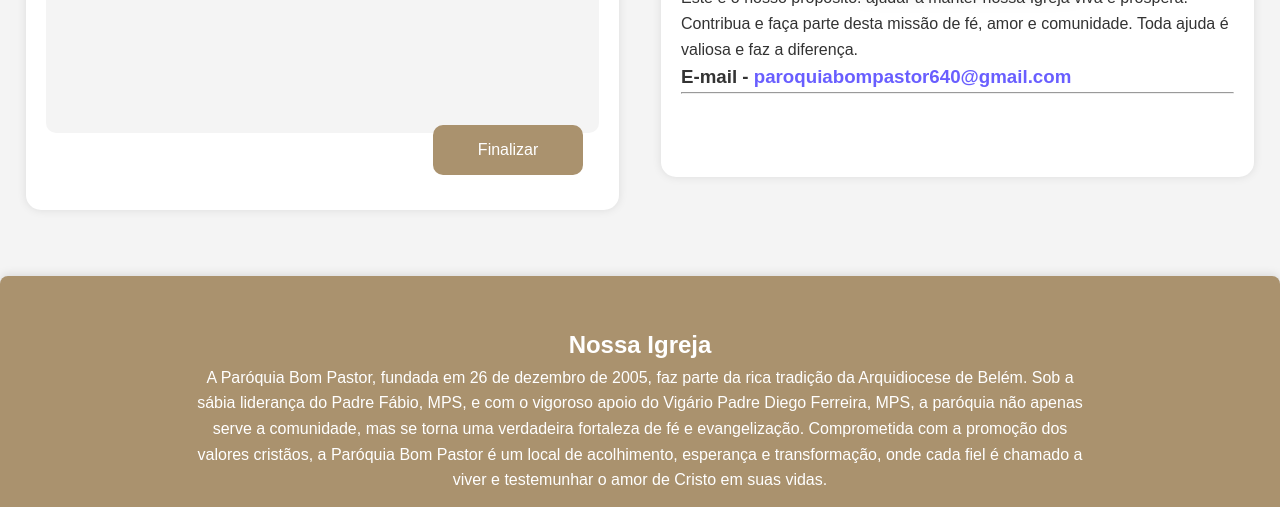
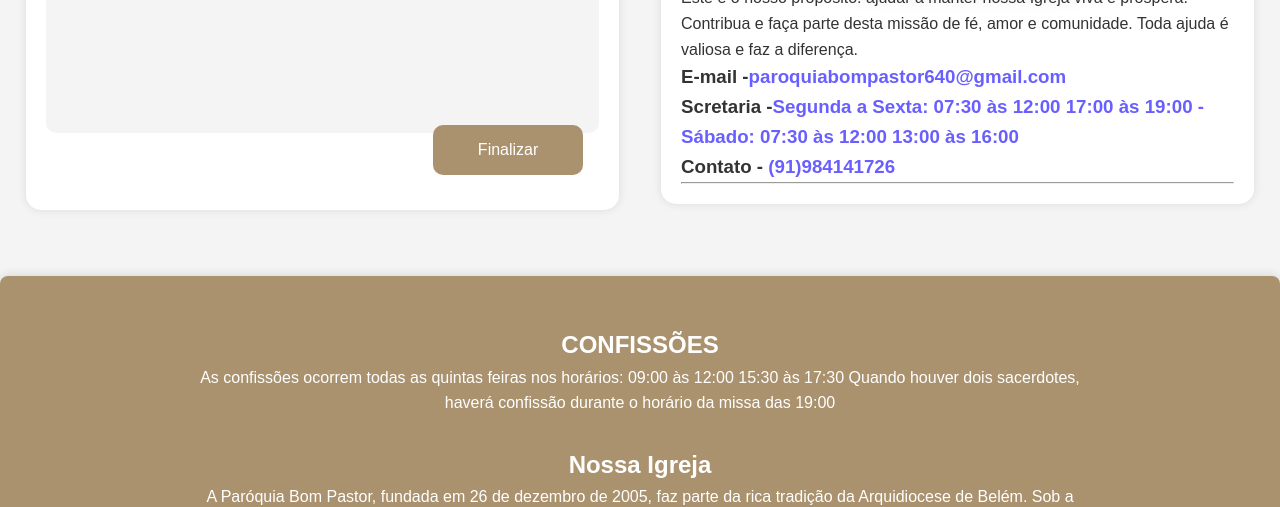
Before and after one commit to PedroVinicins/Igreja-Bom-Pastor, a website with bundled scripts: page public/Oraçoes.html in a window 1280 px wide. Shown: the part 434-941 px from the top of the page. Built offline with nearby package versions, Linux system fonts and the light colour scheme.

Commit message:
sábado, 7 de setembro de 2024

```diff
--- a/public/Oraçoes.html
+++ b/public/Oraçoes.html
@@ -42,12 +42,19 @@
                 <img src="https://firebasestorage.googleapis.com/v0/b/paroquia-bom-pastor-marituba.appspot.com/o/photos%2FScreenshot_1.png?alt=media&token=440356e9-fe5f-4e49-814e-7be96e04125c" alt="QR Code para doação via Pix" aria-label="QR Code para doação via Pix">
             </div>
                 <p>Este é o nosso propósito: ajudar a manter nossa Igreja viva e próspera. Contribua e faça parte desta missão de fé, amor e comunidade. Toda ajuda é valiosa e faz a diferença.</p>
-                <h3>E-mail - <span>paroquiabompastor640@gmail.com</span></h3>
+                 <h3>E-mail -<span>paroquiabompastor640@gmail.com</span></h3>
+                <h3>Scretaria -<span>Segunda a Sexta: 07:30 às 12:00 17:00 às 19:00 - Sábado: 07:30 às 12:00 13:00 às 16:00</span></h3>
+                    <h3>Contato -<span> (91)984141726</span></h3>
                 <hr>
         </aside>
     </main>
 
     <aside class="main-bottom">
+        <h1>CONFISSÕES</h1>
+        <p> As confissões ocorrem todas as quintas feiras nos horários:
+            09:00 às 12:00 15:30 às 17:30
+            Quando houver dois sacerdotes, haverá confissão durante o horário da missa das 19:00</p>
+
         <h1>Nossa Igreja</h1>
         <p>A Paróquia Bom Pastor, fundada em 26 de dezembro de 2005, faz parte da rica tradição da Arquidiocese de Belém. Sob a sábia liderança do Padre Fábio, MPS, e com o vigoroso apoio do Vigário Padre Diego Ferreira, MPS, a paróquia não apenas serve a comunidade, mas se torna uma verdadeira fortaleza de fé e evangelização. Comprometida com a promoção dos valores cristãos, a Paróquia Bom Pastor é um local de acolhimento, esperança e transformação, onde cada fiel é chamado a viver e testemunhar o amor de Cristo em suas vidas.</p>
         <div class="photos">
```
